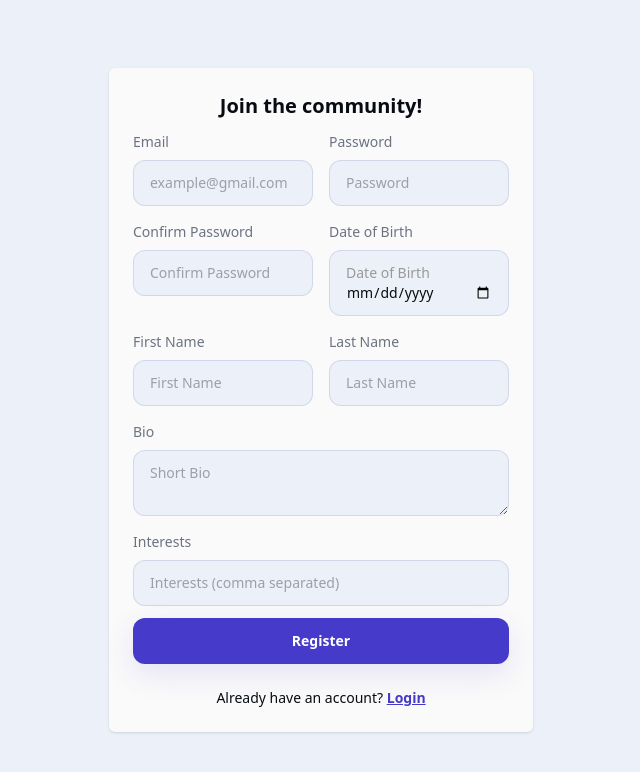
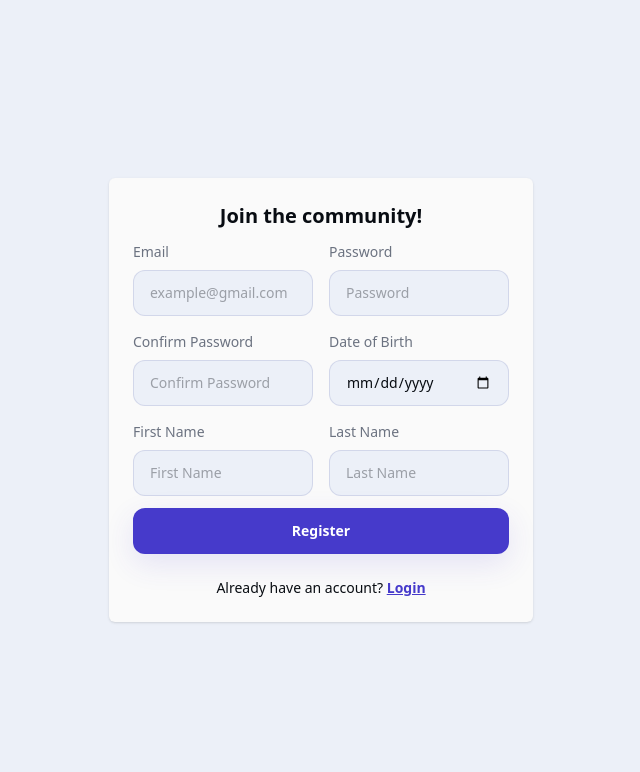
Before and after one commit to Fortunate-ak/Badge, a React app in the folder frontend/: page /auth/register in a window 1280 px wide. Shown: the top 772 px of the page, without its empty margins (319-959 px from the left). Built offline with nearby package versions, Linux system fonts and the light colour scheme; the HTML template or start-up script is replaced by a standard one; a web font is replaced by a local one.

Commit message:
feat: Removed bio & interests on initial setup

```diff
--- a/frontend/src/pages/auth/register.tsx
+++ b/frontend/src/pages/auth/register.tsx
@@ -26,7 +26,7 @@ export default function Register() {
             const interestsList = values.interests ? values.interests.split(',').map((i: string) => i.trim()) : [];
             await RegisterUser(values.email, values.password, values.first_name, values.last_name, values.bio, values.dob, values.is_institution_staff, values.password_confirm, interestsList);
             // Handle successful login (e.g., redirect or show a success message)
-            navigate("/");
+            navigate("/applicant/profile"); // go straight to profile, to update bio and interests
         } catch (error) {
             setError((error as Error).message);
         }
@@ -48,7 +48,7 @@ export default function Register() {
                     <input required name="password_confirm" type="password" value={values.password_confirm} onChange={handleChange} className="tw-input w-full" placeholder="Confirm Password" />
                 </FormElement>
                 <FormElement className="w-full" title="Date of Birth">
-                    <input required name="dob" type="date" value={values.dob} onChange={handleChange} className="tw-input w-full" placeholder="Date of Birth" />
+                    <input required name="dob" type="date" value={values.dob} onChange={handleChange} className="tw-input w-full" />
                 </FormElement>
                 <FormElement className="w-full" title="First Name">
                     <input required name="first_name" type="text" value={values.first_name} onChange={handleChange} className="tw-input w-full" placeholder="First Name" />
@@ -56,12 +56,12 @@ export default function Register() {
                 <FormElement className="w-full" title="Last Name">
                     <input required name="last_name" type="text" value={values.last_name} onChange={handleChange} className="tw-input w-full" placeholder="Last Name" />
                 </FormElement>
-                <FormElement className="w-full md:col-span-2" title="Bio">
+                {/*<FormElement className="w-full md:col-span-2" title="Bio">
                     <textarea required name="bio" value={values.bio} onChange={handleChange} className="tw-input w-full" placeholder="Short Bio" />
                 </FormElement>
                 <FormElement className="w-full md:col-span-2" title="Interests">
                     <input name="interests" type="text" value={values.interests} onChange={handleChange} className="tw-input w-full" placeholder="Interests (comma separated)" />
-                </FormElement>
+                </FormElement>*/}
 
             </div>
 
```
